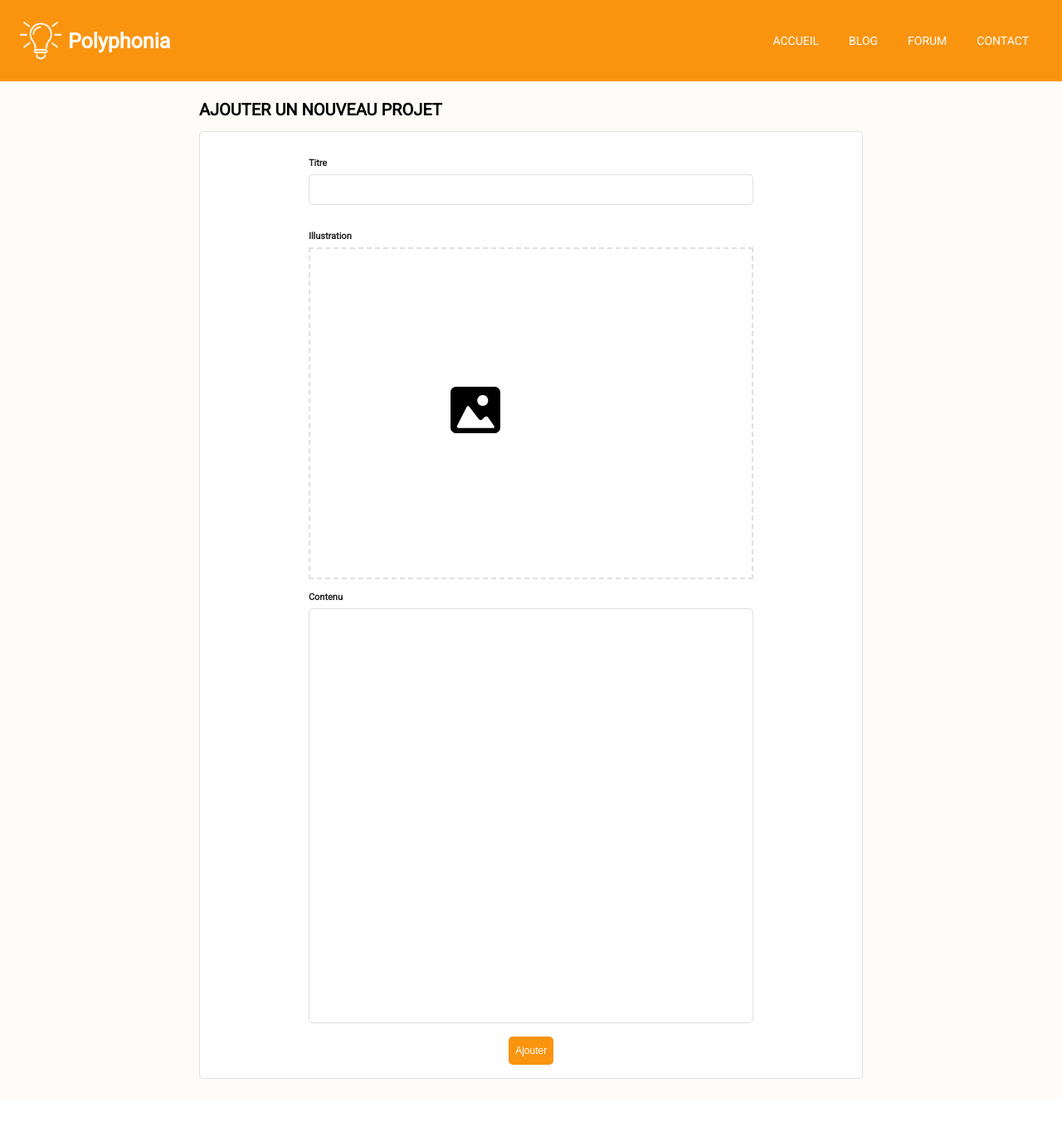
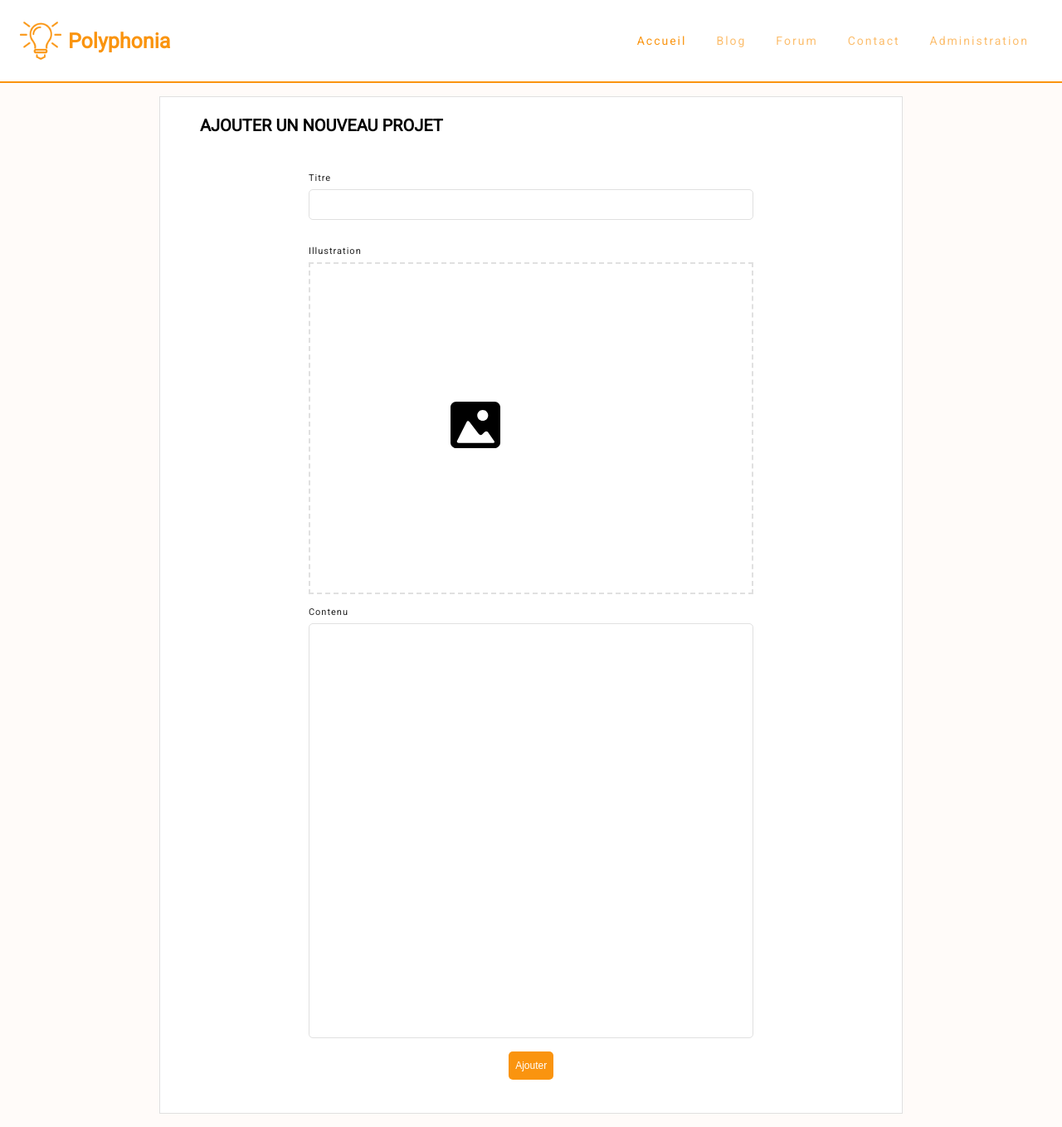
Before and after one commit to syngates68/polyphonia, a PHP site: page /polyphonia/nouveau_projet.html in a window 1280 px wide. Shown: the whole page at 83% size. Before the commit the page ends 1300 px from the top, so only its background shows below. Run offline with PHP 8.4, Linux system fonts and the light colour scheme; a stand-in replaces the project's code that opens the database connection; some libraries are stand-ins or nearby versions.

Commit message:
Modifications diverses design + Gestion des vues d'un projet

```diff
--- a/assets/css/style.css
+++ b/assets/css/style.css
@@ -1,9 +1,18 @@
 *
 {
     --orange: #fa940f;
+    --orange_clair: #fa940f9a;
     --border: #E0E0E0;
     --grey: #4F4F4F;
+    --links: #276F86;
     box-sizing: border-box;
+}
+
+br
+{
+    content: "";
+    display: block;
+    margin-bottom: 1em;
 }
 
 body
@@ -18,13 +27,14 @@ nav
     align-items: center;
     justify-content: space-between;
     padding: 24px;
-    background: var(--orange);
+    background: #FFF;
+    border-bottom: 2px solid var(--orange);
 }
 
 nav a
 {
     text-decoration: none;
-    color: #FFF;
+    color: var(--orange);
 }
 
 nav .logo_polyphonia
@@ -45,16 +55,31 @@ nav .logo_polyphonia img
 
 nav .nav_liens a
 {
-    padding: 0 16px;
-    text-transform: uppercase;
+    padding: 8px 16px;
+    letter-spacing: 2px;
     font-size: 14px;
+    transition-duration: .3s;
+    color: var(--orange_clair);
+}
+
+nav .nav_liens a.actif
+{
+    color: var(--orange);
+}
+
+nav .nav_liens a:hover
+{
+    color: var(--orange);
+    transition-duration: .3s;
 }
 
 .container
 {
     padding: 24px 48px;
     width: 70%;
-    margin: 0 auto;
+    margin: 16px auto;
+    background: #FFF;
+    border: 1px solid var(--border);
 }
 
 .container h1
@@ -240,19 +268,16 @@ nav .nav_liens a
     background: var(--orange);
     color: #FFF;
     border: none;
-    border-radius: 5px;
+    border-radius: 3px;
     padding: 8px 16px;
     text-decoration: none;
+    box-shadow: 0 1px 3px rgba(0,0,0,0.12), 0 1px 2px rgba(0,0,0,0.24);
 }
 
 .btn_lire_projet:hover
 {
     cursor: pointer;
-}
-
-.btn_lire_projet img
-{
-    margin-left: 8px;
+    background: var(--orange_clair);
 }
 
 /*********************************************************
@@ -319,20 +349,27 @@ nav .nav_liens a
 {
     border-style: solid;
     border-width: 2px;
-    border-color: transparent transparent var(--orange) transparent;
+    border: 2px solid var(--orange);
     background: none;
     padding: 8px 16px;
     display: flex;
     align-items: center;
     transition-duration: .3s;
+    font-size: 12px;
+}
+
+.projet_contenu .projet_actions .exporter_pdf i
+{
+    font-size: 14px;
+    margin-right: 5px;
 }
 
 .projet_contenu .projet_actions .exporter_pdf:hover
 {
-    border: 2px solid var(--orange);
+    background: var(--orange);
+    color: #FFF;
     transition-duration: .3s;
     cursor: pointer;
-    border-radius: 5px;
 }
 
 .projet_contenu .projet_infos
@@ -349,6 +386,22 @@ nav .nav_liens a
     font-size: 13px;
 }
 
+.projet_contenu .projet_texte
+{
+    padding: 36px;
+}
+
+.projet_contenu__footer
+{
+    padding: 16px;
+}
+
+.projet_contenu__footer a
+{
+    font-size: 12px;
+    color: var(--links);
+}
+
 /*********************************************************
 
     ADMINISTRATION
@@ -358,31 +411,42 @@ nav .nav_liens a
 .btn_nouveau_projet
 {
     display: block;
-    width: 150px;
+    width: 170px;
+    text-align: center;
+    font-size: 12px;
     margin-top: 16px;
     border: none;
     padding: 8px 16px;
+    border: 1px solid var(--orange);
+    color: var(--orange);
+    border-radius: 3px;
+    cursor: pointer;
+    text-decoration: none;
+    transition-duration: .3s;
+}
+
+.btn_nouveau_projet:hover
+{
     background: var(--orange);
     color: #FFF;
-    border-radius: 5px;
-    cursor: pointer;
-    text-decoration: none;
+    transition-duration: .3s;
 }
 
 .administration
 {
     margin-top: 16px;
     padding: 16px;
-    border: 1px solid var(--border);
 }
 
 .administration .tbl_header,
 .administration .tbl_contenu
 {
     display: grid;
-    grid-template-columns: 2fr 2fr 2fr 1fr;
+    grid-template-columns: repeat(4, 1fr);
     align-items: center;
     padding: 8px;
+    max-height: 120px;
+    text-align: center;
 }
 
 .administration .tbl_header .tbl_header__col,
@@ -427,7 +493,7 @@ nav .nav_liens a
 {
     margin-top: 16px;
     background: #FFF;
-    border: 1px solid var(--border);
+    /*border: 1px solid var(--border);*/
     padding: 16px;
     border-radius: 5px;
 }
@@ -457,11 +523,11 @@ nav .nav_liens a
 
 .nouveau_projet label
 {
-    font-weight: 600;
     display: block;
     margin-bottom: 8px;
     font-size: 11px;
     color: rgba(0,0,0,.87);
+    letter-spacing: 1px;
     text-align: left;
 }
 
--- /dev/null
+++ b/assets/js/main.js
@@ -0,0 +1,8 @@
+$(document).on('click', '.projet .btn_lire_projet', function(){
+    var id_projet = $(this).attr('projet')
+
+    $.post(baseurl + 'inc/ajouter_vue.php',
+    {
+        id_projet : id_projet
+    })
+});
--- a/config/fonctions.php
+++ b/config/fonctions.php
@@ -2,22 +2,9 @@
 
 include('database.php');
 
-function db()
-{
-    try{
-        $bdd = new PDO('mysql:host=localhost;dbname=polyphonia;charset=utf8', USERNAME, PASSWORD);
-    }
-    catch(PDOException $e){
-        print "Erreur : ". $e->getMessage()."<br/>";
-        die();
-    }
-
-    return $bdd;
-}
-
 function req_liste_projets()
 {
-    $req = db()->query("SELECT * FROM projets p LEFT JOIN utilisateurs u ON u.id = p.id_redacteur");
+    $req = db()->query("SELECT p.id as id_projet, p.titre, p.contenu, p.illustration, p.date_ajout, p.slug, p.vues, u.nom_utilisateur FROM projets p LEFT JOIN utilisateurs u ON u.id = p.id_redacteur");
     $req->execute();
 
     return $req->fetchAll(PDO::FETCH_ASSOC);
@@ -77,3 +64,17 @@ function ajouter_projet($titre, $contenu, $illustration)
     $ins = db()->prepare('INSERT INTO projets(titre, contenu, illustration, id_redacteur, slug) VALUES (?, ?, ?, 1, ?)');
     $ins->execute([$titre, $contenu, $illustration, $slug]);
 }
+
+function req_by_id($id_projet)
+{
+    $req = db()->prepare("SELECT * FROM projets WHERE id = ?");
+    $req->execute([$id_projet]);
+
+    return $req->fetchAll(PDO::FETCH_ASSOC)[0];
+}
+
+function update_vues($id_projet, $vues)
+{
+    $upd = db()->prepare("UPDATE projets SET vues = ? WHERE id = ?");
+    $upd->execute([$vues, $id_projet]);
+}
--- /dev/null
+++ b/inc/ajouter_vue.php
@@ -0,0 +1,6 @@
+<?php
+include('../config/config.php');
+include('../config/fonctions.php');
+
+$nb_vues = req_by_id($_POST['id_projet'])['vues'];
+update_vues($_POST['id_projet'], $nb_vues + 1);
--- a/index.php
+++ b/index.php
@@ -18,12 +18,17 @@
     <link rel="stylesheet" href="<?= BASEURL ?>assets/css/reset.css">
     <link rel="stylesheet" href="<?= BASEURL ?>assets/css/style.css">
     <link href="https://fonts.googleapis.com/css?family=Roboto&display=swap" rel="stylesheet">
-    <script src="https://ajax.googleapis.com/ajax/libs/jquery/3.3.1/jquery.min.js"></script>
+    <script src="http://daenerys/zephir/public/assets/js/jquery-3.2.1.min.js"></script>
     <link rel="icon" type="image/png" href="<?= BASEURL ?>assets/img/favicon.png" />
     <script src="//cdn.ckeditor.com/4.13.1/standard/ckeditor.js"></script>
+    <link rel="stylesheet" href="https://fonts.googleapis.com/icon?family=Material+Icons">
+    <script>
+        var baseurl = "<?= BASEURL; ?>"
+    </script>
 </head>
 <body>
     <?php include("vues/index.php"); ?>
+    <script src="<?= BASEURL; ?>assets/js/main.js"></script>
 </body>
 </html>
 
--- a/vues/accueil.php
+++ b/vues/accueil.php
@@ -52,7 +52,7 @@
                     <div class="date"><?= formate_date($projet['date_ajout']); ?></div>
                 </div>
             </div>
-            <a href="<?= BASEURL ?>projet/<?= $projet['slug']; ?>.html" class="btn_lire_projet">Lire<img src="<?= BASEURL ?>assets/img/arrow_right.svg"></a>
+            <a href="<?= BASEURL ?>projet/<?= $projet['slug']; ?>.html" projet="<?= $projet['id_projet']; ?>" class="btn_lire_projet">Lire</a>
         </div>
     </div>
     <?php
--- a/vues/index.php
+++ b/vues/index.php
@@ -5,14 +5,15 @@
     ?>
         <nav>
             <div class="logo_polyphonia">
-                <img src="<?= BASEURL ?>assets/img/logo.png">
+                <img src="<?= BASEURL ?>assets/img/logo orange.png">
                 <a href="<?= BASEURL ?>">Polyphonia</a>
             </div>
             <div class="nav_liens">
-                <a href="<?= BASEURL ?>">Accueil</a>
+                <a class="actif" href="<?= BASEURL ?>">Accueil</a>
                 <a href="<?= BASEURL ?>blog.html">Blog</a>
                 <a href="<?= BASEURL ?>forum.html">Forum</a>
                 <a href="<?= BASEURL ?>contact.html">Contact</a>
+                <a href="<?= BASEURL ?>administration.html">Administration</a>
             </div>
         </nav>
         <div class="container">
```
Also changed, not shown: other parts of assets/css/style.css (+20 -10 lines), vues/administration.php (+6 -6 lines), vues/projet.php (+7 -2 lines), assets/img/X45Lc0tNl.jpeg (added), assets/img/background.png (added), assets/img/logo orange.png (added), 1 other file.
